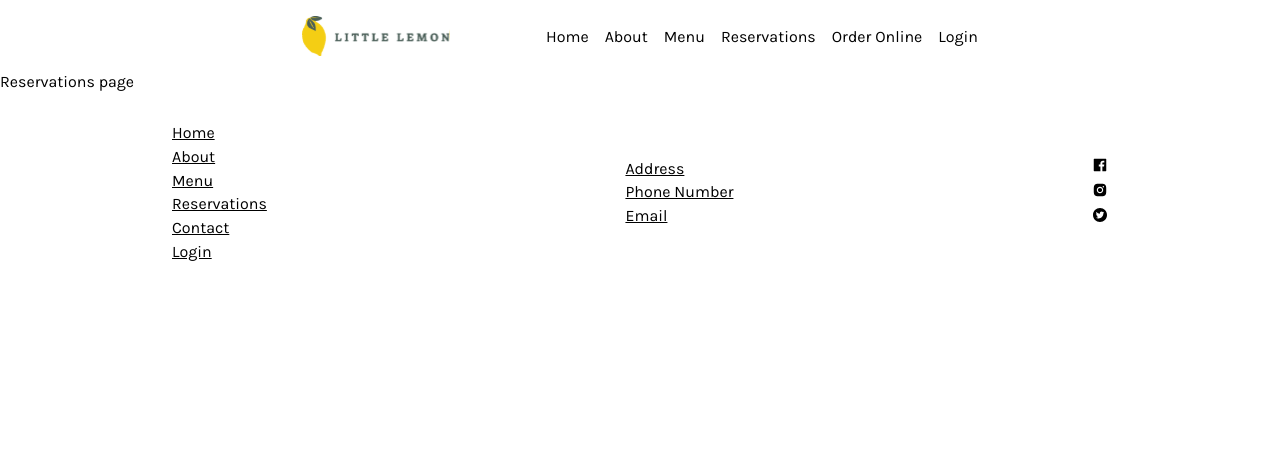
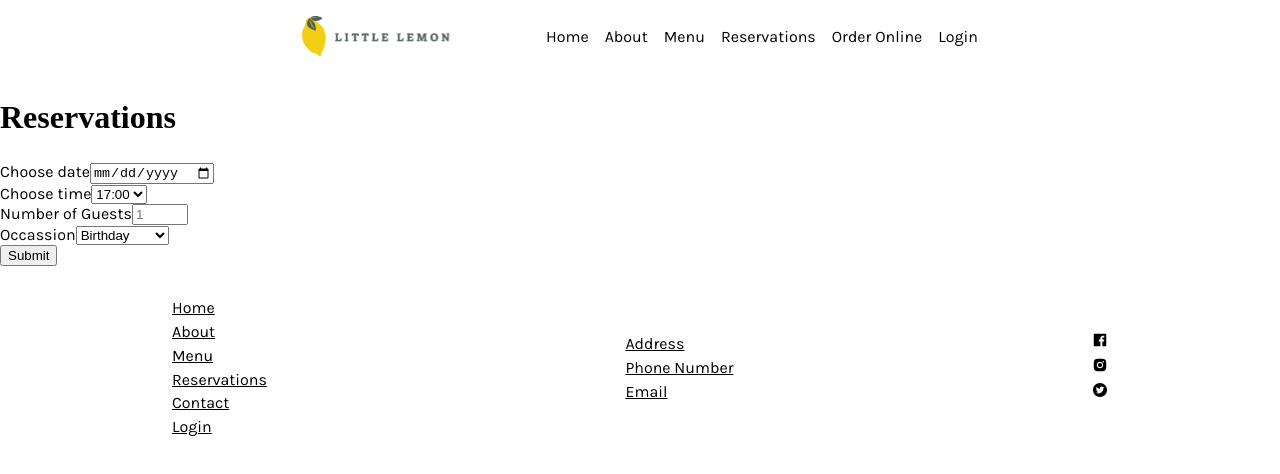
Before and after one commit to savvystrider/little-lemon-capstone, a React (Vite) app: page /reservations in a window 1280 px wide. Shown: the top 474 px of the page. Built offline with nearby package versions, Linux system fonts and the light colour scheme; a web font is replaced by a local one.

Commit message:
adds Reservations form

```diff
--- a/src/components/Reservations.jsx
+++ b/src/components/Reservations.jsx
@@ -1,3 +1,36 @@
 export default function Reservations() {
-  return <div>Reservations page</div>;
+  return (
+    <div className="reservations">
+      <h2>Reservations</h2>
+      <form>
+        <div className="input-element">
+          <label htmlFor="date">Choose date</label>
+          <input type="date" id="date" />
+        </div>
+        <div className="input-element">
+          <label htmlFor="time">Choose time</label>
+          <select name="time" id="time">
+            <option value="17:00">17:00</option>
+            <option value="18:00">18:00</option>
+            <option value="19:00">19:00</option>
+            <option value="20:00">20:00</option>
+            <option value="21:00">21:00</option>
+            <option value="22:00">22:00</option>
+          </select>
+        </div>
+        <div className="input-element">
+          <label htmlFor="guests">Number of Guests</label>
+          <input type="number" id="guests" placeholder="1" min={1} max={10} />
+        </div>
+        <div className="input-element">
+          <label htmlFor="occassion">Occassion</label>
+          <select name="occassion" id="occassion">
+            <option value="Birthday">Birthday</option>
+            <option value="Anniversary">Anniversary</option>
+          </select>
+        </div>
+        <button type="submit">Submit</button>
+      </form>
+    </div>
+  );
 }
```
